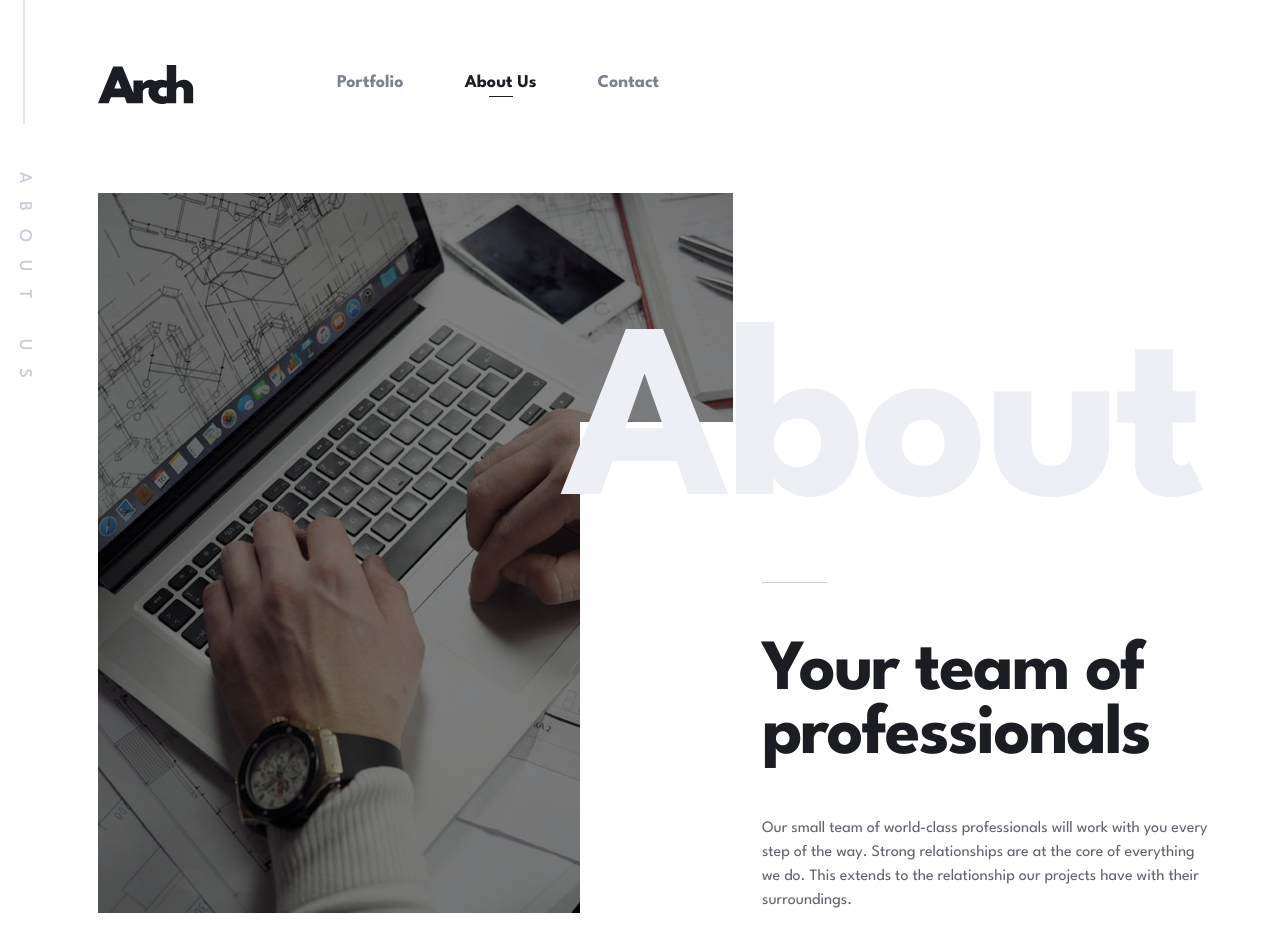
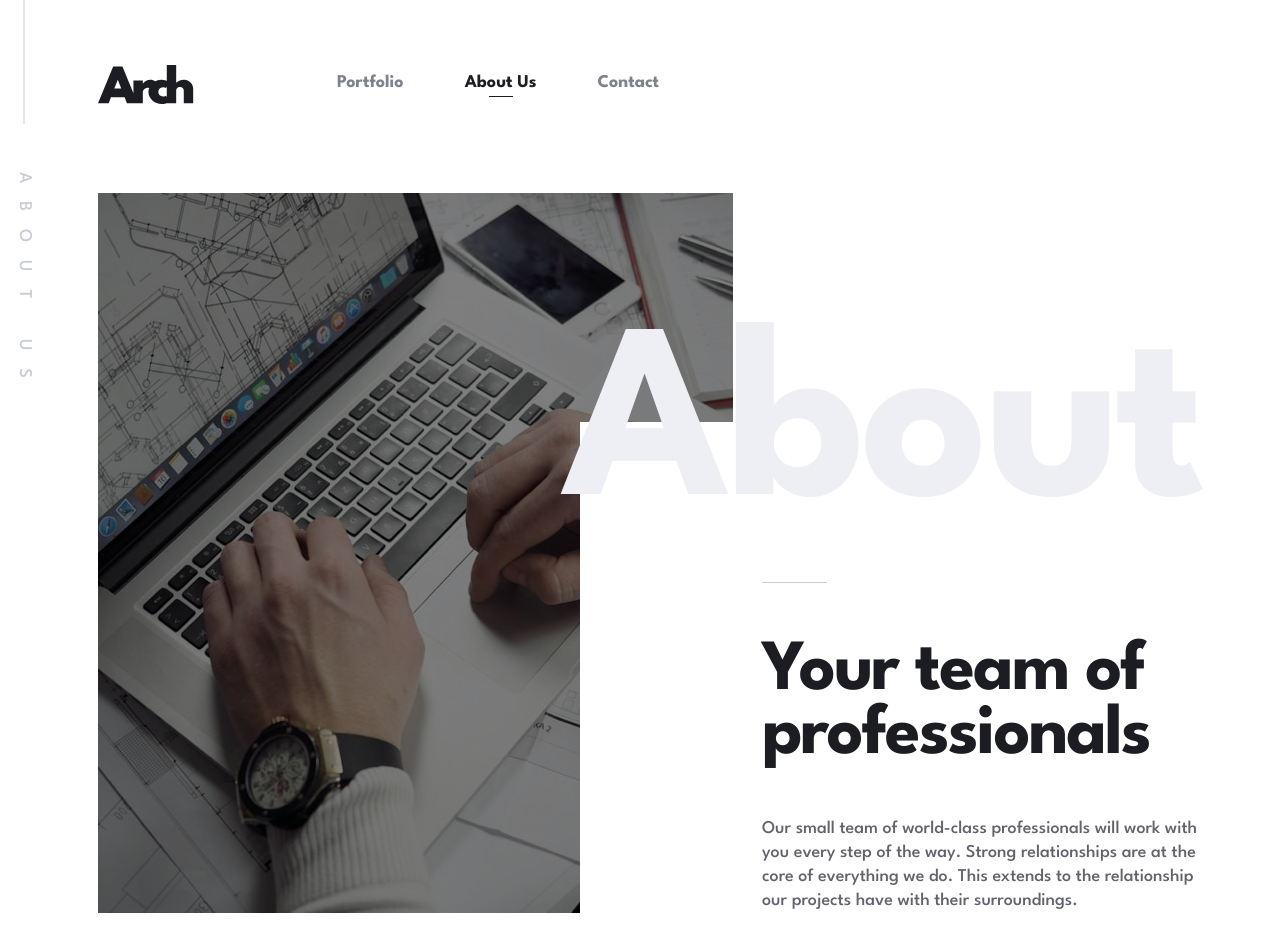
Before and after one commit to lleonardus/arch-studio, a React (Vite) app: page /about-us in a window 1280 px wide. Shown: the top 952 px of the page. Built offline with nearby package versions, Linux system fonts and the light colour scheme.

Commit message:
adjusting paragraph font

```diff
--- a/src/pages/about-us/components/Hero.jsx
+++ b/src/pages/about-us/components/Hero.jsx
@@ -25,7 +25,7 @@
         <h2 className="max-w-[311px] pb-[21px] text-[48px] font-bold leading-[52px] tracking-[-1.71px] text-gray-900 tablet:max-w-[446px] tablet:pb-[38px] tablet:text-xl tablet:before:absolute tablet:before:left-[59px] tablet:before:top-0 tablet:before:h-[1px] tablet:before:w-[65px] tablet:before:bg-gray-300 desktop:pb-[49px] desktop:before:left-[182px]">
           Your team of professionals
         </h2>
-        <p className="text-gray-700">
+        <p className="text-gray-700 text-base">
           Our small team of world-class professionals will work with you every
           step of the way. Strong relationships are at the core of everything we
           do. This extends to the relationship our projects have with their
```
